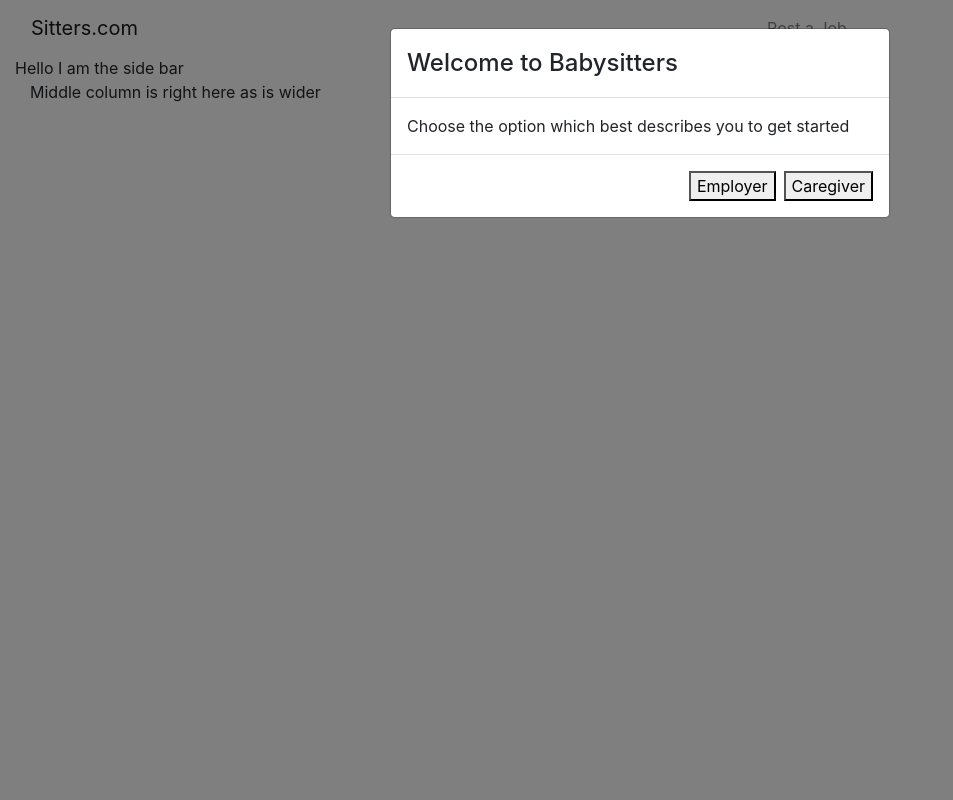
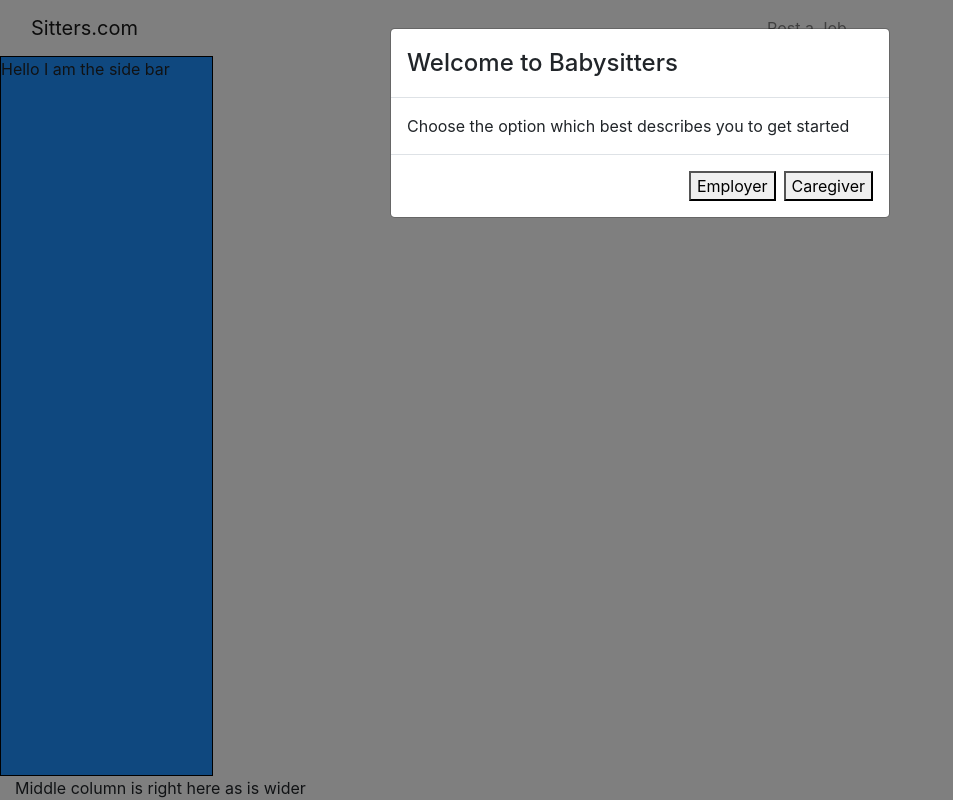
Before and after one commit to rpdecks/babysitter-frontend, a React (Create React App) app: page / in a window 1280 px wide. Shown: the whole page, without its empty margins (0-953 px from the left). Built offline with nearby package versions, Linux system fonts and the light colour scheme.

Commit message:
layout init

```diff
--- a/package.json
+++ b/package.json
@@ -15,7 +15,8 @@
     "react-router": "^5.2.0",
     "react-router-dom": "^5.2.0",
     "react-scripts": "3.4.1",
-    "redux": "^4.0.5"
+    "redux": "^4.0.5",
+    "styled-components": "^5.1.1"
   },
   "scripts": {
     "start": "react-scripts start",
--- a/src/App.js
+++ b/src/App.js
@@ -6,7 +6,15 @@ import Welcome from './components/Welcome'
 import Dashboard from './components/Dashboard'
 import LoginForm from './components/LoginForm'
 import Appbar from './components/Appbar'
-import { Modal, Button } from 'react-bootstrap'
+import styled from 'styled-components'
+
+const Styles = styled.div `
+  .sidebar-column {
+    border: black solid 1px;
+    height: 90vh;
+    background: dodgerblue
+  }
+`
 
 class App extends React.Component {
 
@@ -28,11 +36,10 @@ class App extends React.Component {
 
   render() {
     return (
-      <>
-        <BrowserRouter>
-          <Appbar />
-          <Container fluid >
-            <Col xs={2} >
+      <BrowserRouter>
+        <Appbar />
+        <Styles>
+            <Col xs={2} className="sidebar-column">
               <Row>Hello I am the side bar</Row>
             </Col>
             <Col xs={8}>
@@ -46,9 +53,8 @@ class App extends React.Component {
                 {this.selectFirstPage()}
               </Route>
             </Switch>
-          </Container>
-        </BrowserRouter>
-      </>
+          </Styles>
+      </BrowserRouter>
     );
   }
 }
```
Also changed, not shown: 1 other file (tests, documents, lock files or other folders).
